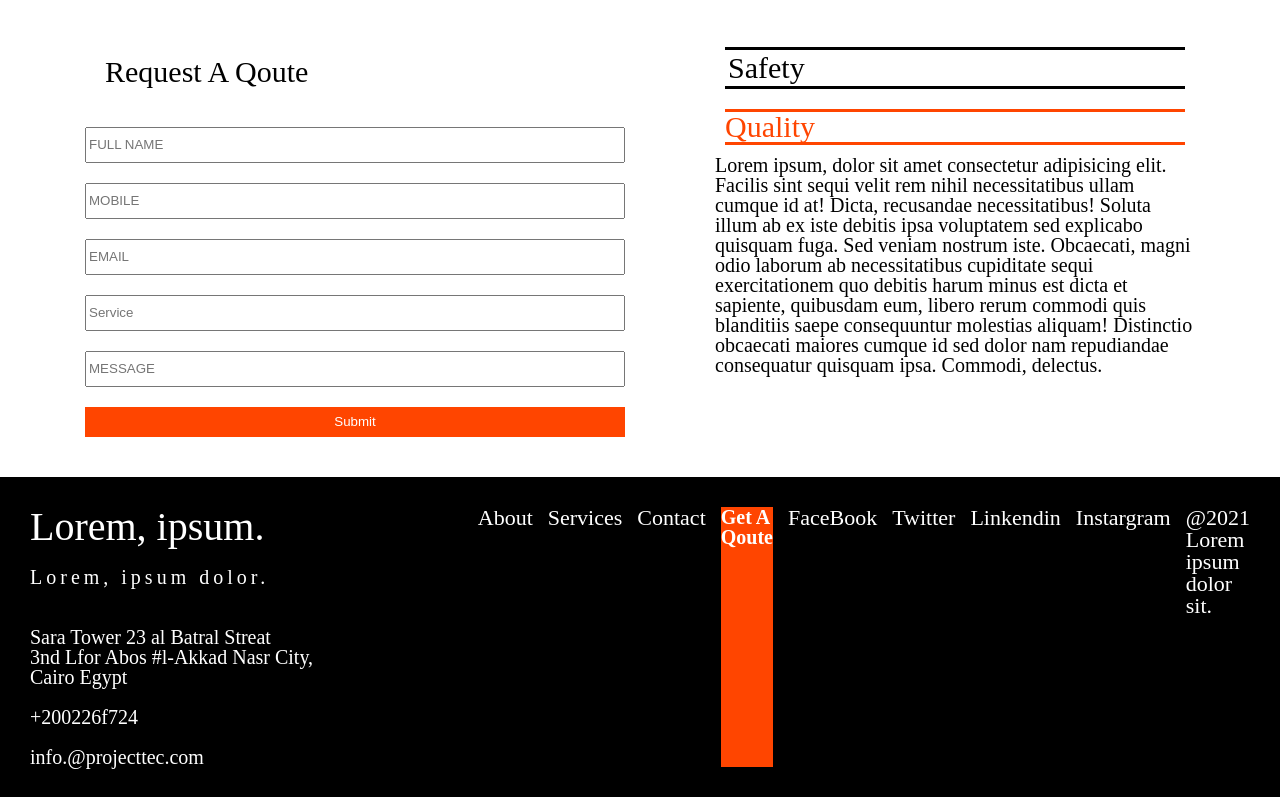
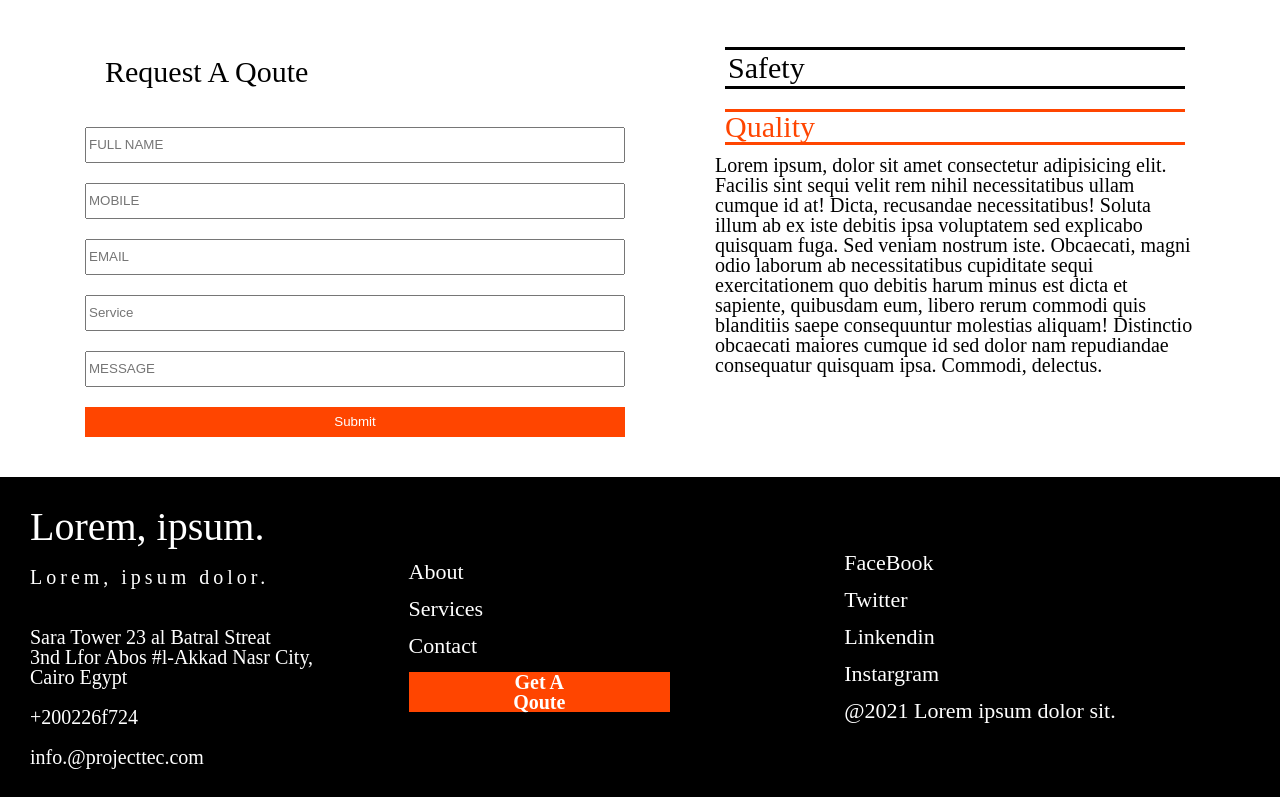
Before and after one commit to ethanzitting/example-construction-site, a website built with webpack: page docs/index.html in a window 1280 px wide. Shown: the part 2952-3749 px from the top of the page. Built offline with nearby package versions, Linux system fonts and the light colour scheme.

Commit message:
fixed footer

```diff
--- a/docs/index.html
+++ b/docs/index.html
@@ -261,7 +261,7 @@
                 <li>About</li>
                 <li>Services</li>
                 <li>Contact</li>
-        <h3 class="qoute">Get A <br> Qoute<h3>
+                <h3 class="qoute">Get A <br> Qoute</h3>
             </list>
             <list class="index-R">
                 <li>FaceBook</li>
--- a/src/scss/modules/footer.scss
+++ b/src/scss/modules/footer.scss
@@ -4,7 +4,7 @@
   background-color: black;
   color: white;
   width: 100%;
-  flex: 30% 30% 30%;
+  // flex: 30% 30% 30%;
 }
 
 .title {
@@ -34,31 +34,36 @@
 .contacts {
   display: flex;
   flex-direction: row;
-  margin: 30px;
+  width: 100%;
   font-size: 20px;
 }
 
 .index-L {
   display: flex;
-  flex-direction: row;
+  flex-direction: column;
   gap: 15px;
   list-style: none;
   font-size: 22px;
+  width: 50%;
+  justify-content: center;
 }
 
 .index-R {
   display: flex;
-  flex-direction: row;
+  flex-direction: column;
   gap: 15px;
   list-style: none;
   font-size: 22px;
+  justify-content: center;
+  width: 50%;
 }
 
 .qoute {
-  width: 15%;
+  width: 60%;
   border: none;
   background-color: orangered;
   font-size: 20px;
   color: white;
   font-weight: 800;
+  text-align: center;
 }
```
Also changed, not shown: docs/css/index.css. Lines whose indentation alone changed are shown as unchanged.
